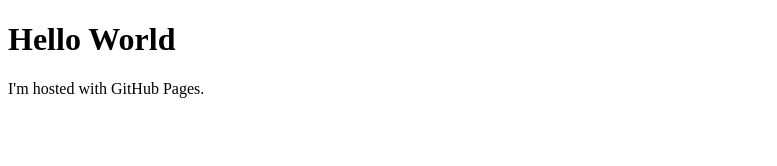
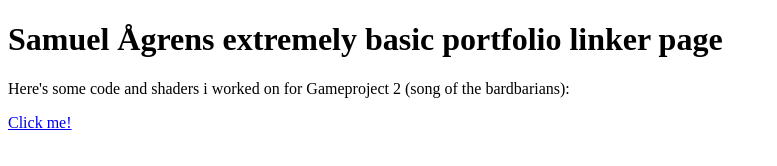
Before and after one commit to Fredwinge/Fredwinge.github.io, a plain HTML site: page index.html in a window 1280 px wide. Shown: the whole page, without its empty margins (0-777 px from the left). Drawn offline with Linux system fonts and the light colour scheme.

Commit message:
Actually put something up

```diff
--- a/index.html
+++ b/index.html
@@ -1,7 +1,8 @@
 <!DOCTYPE html>
 <html>
 <body>
-<h1>Hello World</h1>
-<p>I'm hosted with GitHub Pages.</p>
+<h1>Samuel Ågrens extremely basic portfolio linker page</h1>
+<p>Here's some code and shaders i worked on for Gameproject 2 (song of the bardbarians):</p>
+<a href="https://drive.google.com/file/d/17o8UrKklEPYtj9fWnN9YbmgsyfrZkQRJ/view?usp=sharing">Click me!</a>
 </body>
 </html>
```
